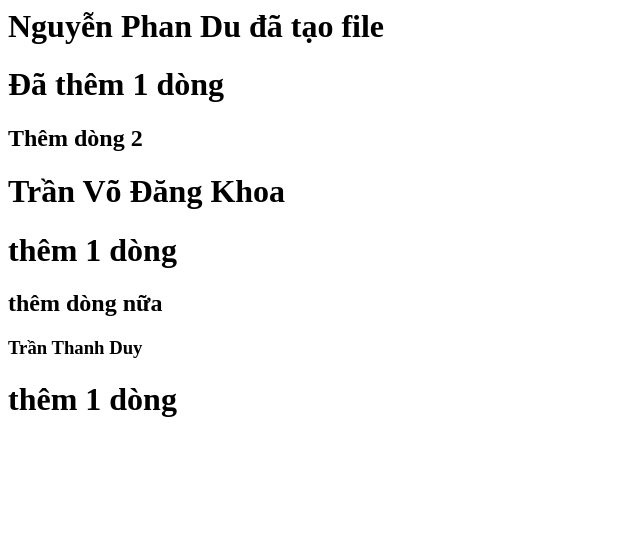
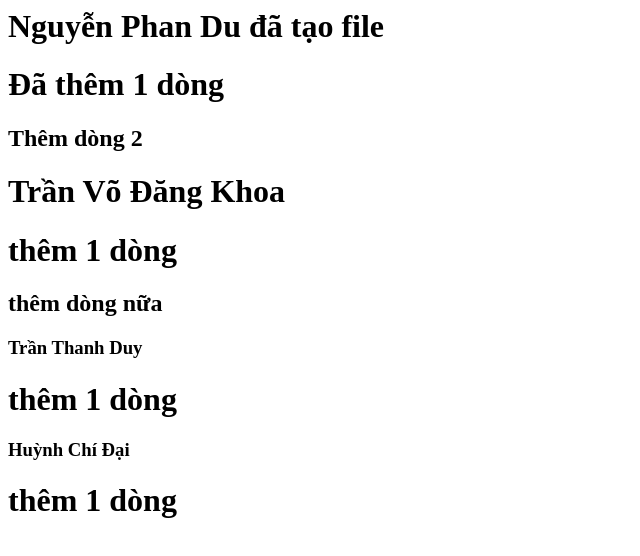
Before and after one commit to NguyenPhanDu/DEMO_GITHUD, a plain HTML site: page index.html in a window 1280 px wide. Shown: the whole page, without its empty margins (0-640 px from the left). Drawn offline with Linux system fonts and the light colour scheme.

Commit message:
Update index.html

```diff
--- a/index.html
+++ b/index.html
@@ -6,3 +6,5 @@
 <h2>thêm dòng nữa</h2>
 <h3>Trần Thanh Duy</h3>
 <h1>thêm 1 dòng</h1>
+<h3>Huỳnh Chí Đại</h3>
+<h1>thêm 1 dòng</h1>
```
